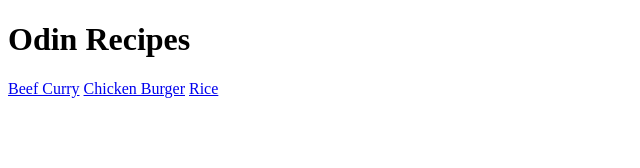
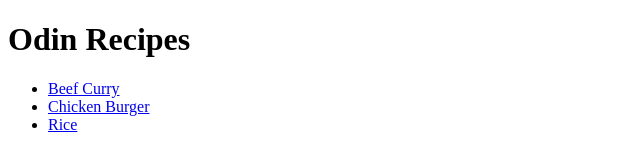
Before and after one commit to developerabz/odin-recipes, a plain HTML site: page index.html in a window 1280 px wide. Shown: the whole page, without its empty margins (0-640 px from the left). Drawn offline with Linux system fonts and the light colour scheme.

Commit message:
Format recipe links in homepage into a list

```diff
--- a/index.html
+++ b/index.html
@@ -7,9 +7,10 @@
 
     <body>
         <h1>Odin Recipes</h1>
-
-        <a href="recipes/beefcurry.html">Beef Curry</a>
-        <a href="recipes/chickenburger.html">Chicken Burger</a>
-        <a href="recipes/rice.html">Rice</a>
+        <ul>
+            <li><a href="recipes/beefcurry.html">Beef Curry</a></li>
+            <li><a href="recipes/chickenburger.html">Chicken Burger</a></li>
+            <li><a href="recipes/rice.html">Rice</a></li>
+        </ul>
     </body>
 </html>
```
